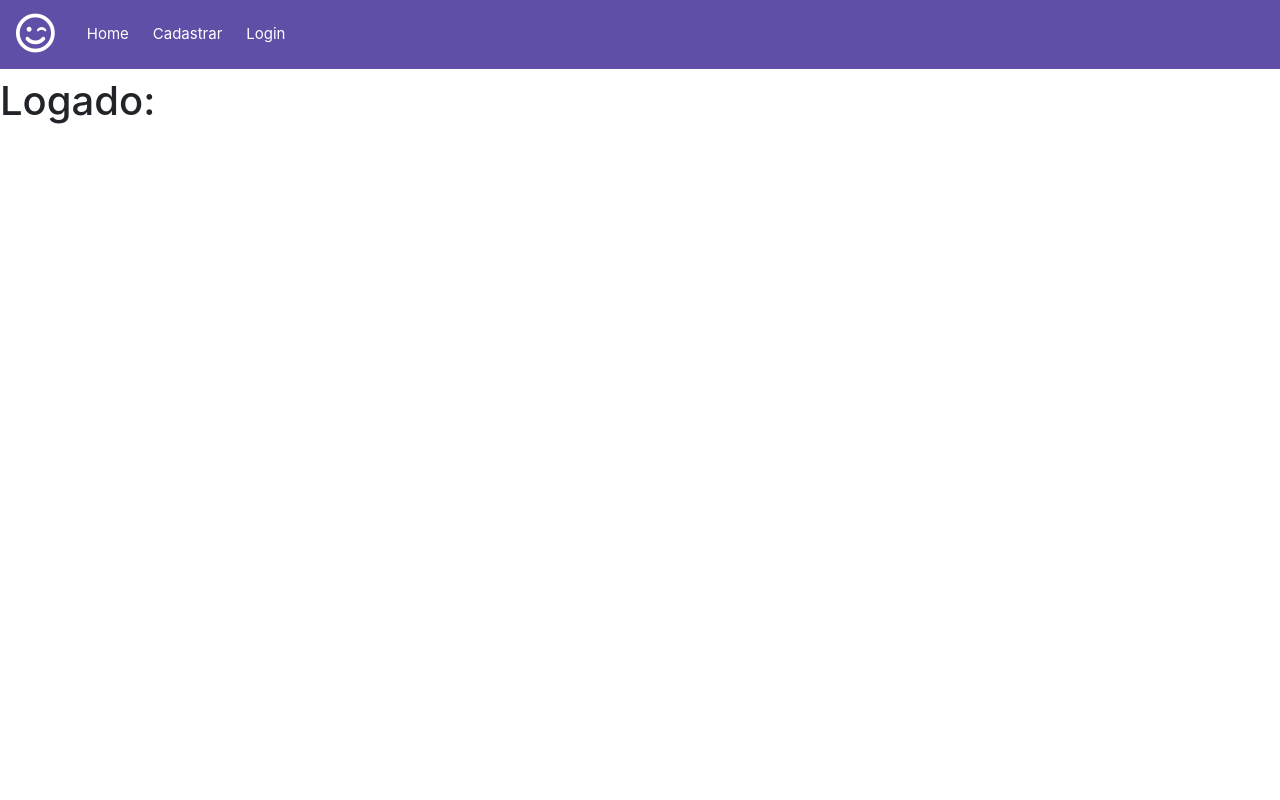
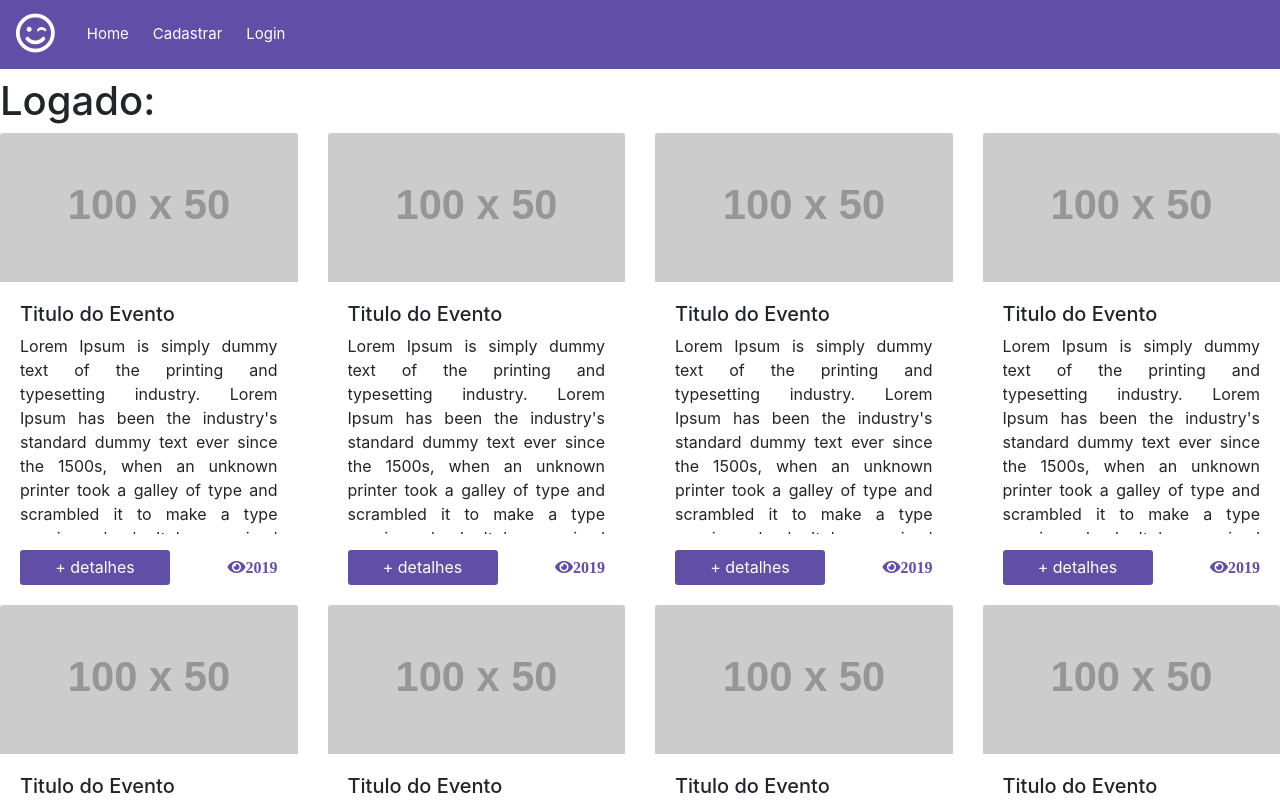
Before and after one commit to brenodev/Projeto-Eventos, a React app: page / in a window 1280 px wide. Shown: the top 800 px of the page. Built offline with nearby package versions, Linux system fonts and the light colour scheme.

Commit message:
Desenvolvido componente estatico Card

```diff
--- a/src/components/card/card.css
+++ b/src/components/card/card.css
@@ -0,0 +1,28 @@
+.rodape__card {
+  color: #614ea6;
+  height: 35px;
+}
+
+.btn__detalhes {
+  background-color: #614ea6 !important;
+  color: #fff !important;
+  height: 35px;
+  width: 150px;
+  font-size: 16px !important;
+}
+
+.btn__detalhes:hover {
+  background-color: #f21667 !important;
+  color: #fff !important;
+}
+
+.card-text {
+  max-height: 200px;
+  overflow: hidden;
+}
+
+.img__cartao {
+  max-height: 200px;
+  min-width: 100%;
+
+}
--- a/src/components/card/index.js
+++ b/src/components/card/index.js
@@ -1,10 +1,38 @@
-import React,{useState, useEffect} from 'react';
+import React, { useState, useEffect } from "react";
 import { Link } from "react-router-dom";
 
-import "./card.css"
+import "./card.css";
 
 export default function Card() {
-    return (
-        <h1>CARD</h1>
-    )
+  return (
+    <div className="col-md-3 col-sm-12">
+      <img
+        src="https://via.placeholder.com/100X50"
+        alt="imagem do evento"
+        className="card-img-top img__cartao"
+      />
+      <div className="card-body">
+        <h5>Titulo do Evento</h5>
+        <p className="card-text text-justify">
+          Lorem Ipsum is simply dummy text of the printing and typesetting
+          industry. Lorem Ipsum has been the industry's standard dummy text ever
+          since the 1500s, when an unknown printer took a galley of type and
+          scrambled it to make a type specimen book. It has survived not only
+          five centuries, but also the leap into electronic
+        </p>
+        <div className="row rodape__card d-flex align-items-center">
+          <div className="col-6">
+            <Link to="/" className="btn btn-sm btn__detalhes">
+              + detalhes
+            </Link>
+          </div>
+          <div className="col-6 text-right">
+            <i className="fas fa-eye">
+              <span>2019</span>
+            </i>
+          </div>
+        </div>
+      </div>
+    </div>
+  );
 }
--- a/src/components/index.js
+++ b/src/components/index.js
@@ -1,3 +1,4 @@
 import Navbar from "./navbar";
+import Card from './card'
 
-export {Navbar}
+export {Navbar, Card}
--- a/src/pages/home/index.js
+++ b/src/pages/home/index.js
@@ -1,17 +1,29 @@
-import React from 'react'
-import "./home.css"
-import {Navbar} from "../../components"
-import {useSelector} from "react-redux"
+import React from "react";
+import "./home.css";
+import { Navbar, Card } from "../../components";
+import { useSelector } from "react-redux";
 
 export default function Home() {
   return (
     <>
       <Navbar />
 
-    <h1>{console.log(useSelector(state => state.usuarioEmail))}</h1>
-    <h1>Logado: {console.log(useSelector(state => state.usuarioLogado))}</h1>
-
-    {/* <EventoCard /> */}
+      <h1>{console.log(useSelector(state => state.usuarioEmail))}</h1>
+      <h1>Logado: {console.log(useSelector(state => state.usuarioLogado))}</h1>
+      <div className="row">
+        <Card />
+        <Card />
+        <Card />
+        <Card />
+        <Card />
+        <Card />
+        <Card />
+        <Card />
+        <Card />
+        <Card />
+        <Card />
+        <Card />
+      </div>
     </>
-  )
+  );
 }
```
